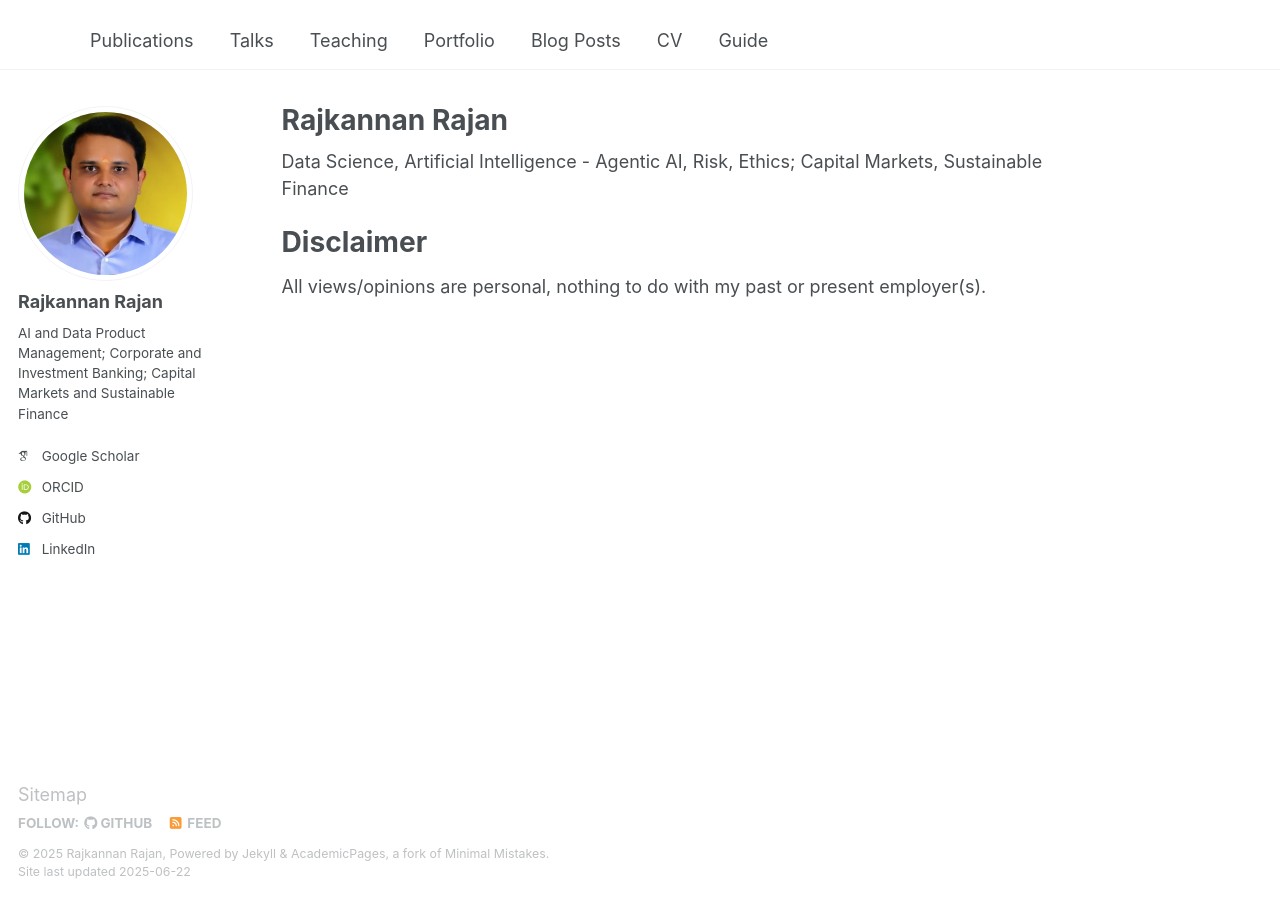
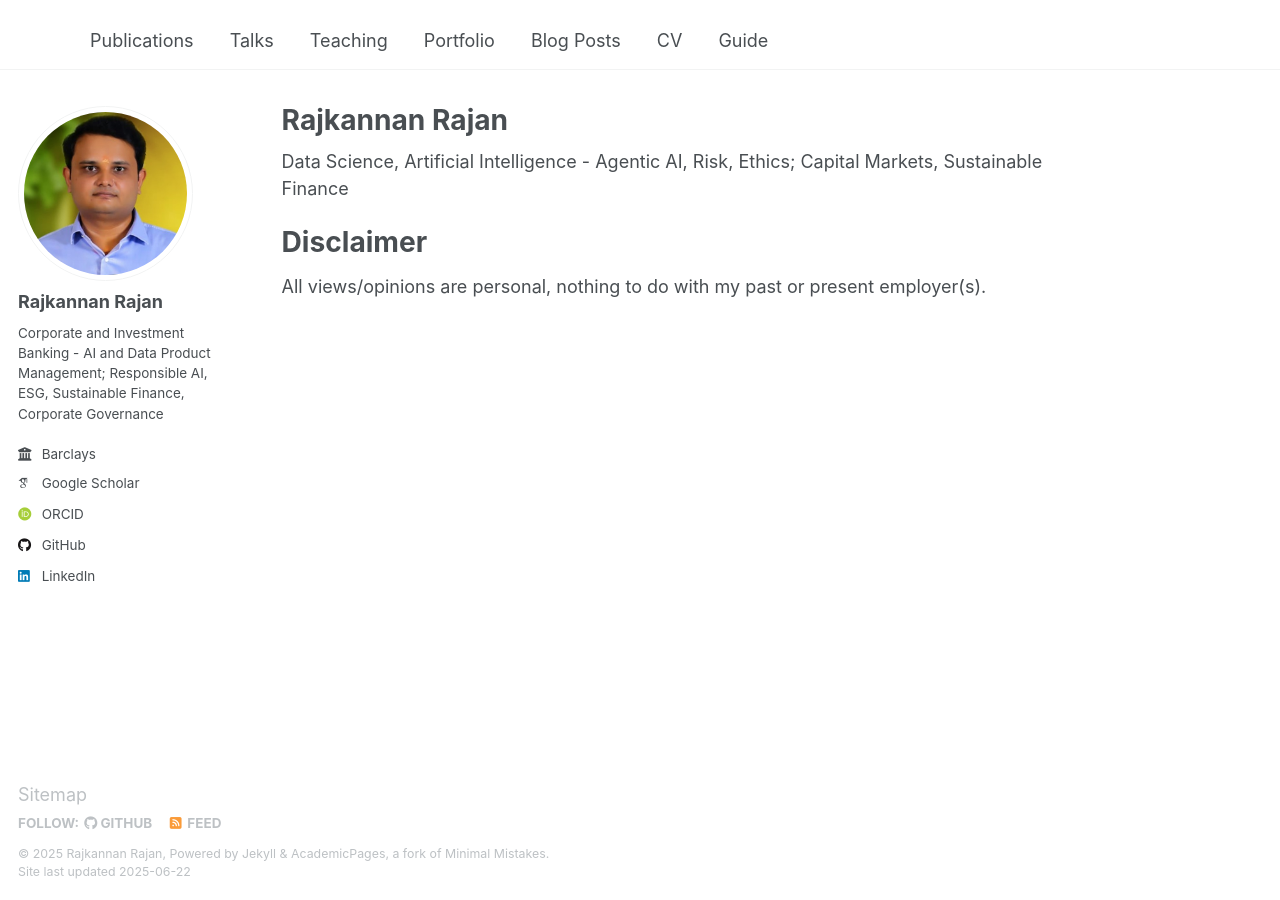
Before and after one commit to rajkannanrajan/rajkannanrajan.github.io, a Jekyll site: the page built from _pages/about.md, in a window 1280 px wide. Built offline with Jekyll 4.4.1, drawn with Linux system fonts in a browser that asks for light colours; some web fonts are replaced.

Commit message:
Update _config.yml
updating bio

```diff
--- a/_config.yml
+++ b/_config.yml
@@ -12,7 +12,7 @@ site_theme               : "default"
 title                    : ""
 title_separator          : "-"
 name                     : &name "Rajkannan Rajan"
-description              : &description "AI and Data Product Management; Corporate and Invesstment Banking; Capital Markets and Sustainable Finance"
+description              : &description "Corporate and Investment Banking - AI and Data Product Management; Responsible AI, ESG, Sustainable Finance, Corporate Governance"
 url                      : https://rajkannanrajan.github.io
 baseurl                  : "" # the subpath of your site, e.g. "/blog"
 repository               : "academicpages/academicpages.github.io"
@@ -25,9 +25,9 @@ author:
   avatar           : "rr-photo.jpeg"
   name             : "Rajkannan Rajan"
   pronouns         : # example: "she/her"
-  bio              : "AI and Data Product Management; Corporate and Investment Banking; Capital Markets and Sustainable Finance"
+  bio              : "Corporate and Investment Banking - AI and Data Product Management; Responsible AI, ESG, Sustainable Finance, Corporate Governance"
   location         : #"Earth"
-  employer         : #"Red Brick University"
+  employer         : "Barclays"
   uri              : # URL
   email            : #"none@example.org"
 
```
